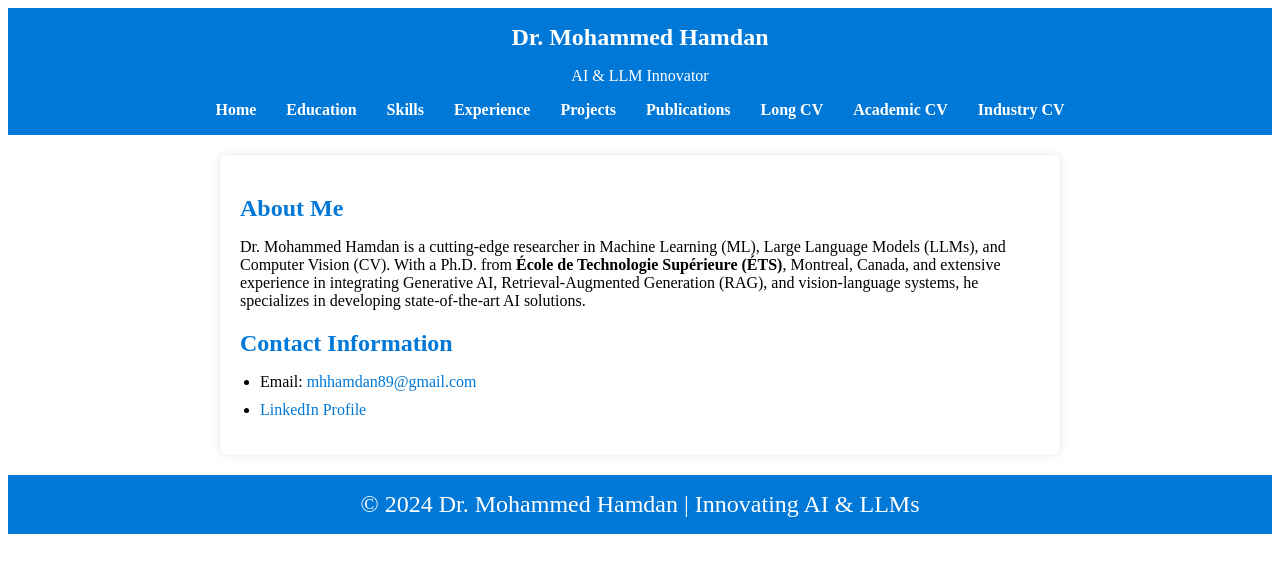
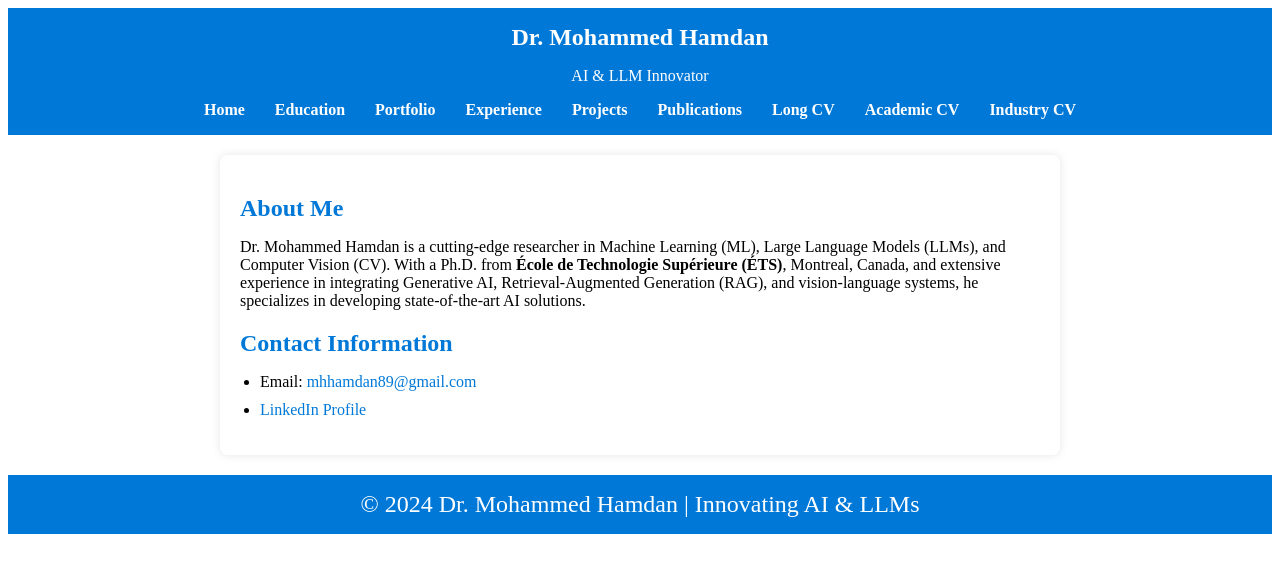
Before and after one commit to MHHamdan/moha, a Jekyll site: the page built from index.html, in a window 1280 px wide. Shown: the top 573 px of the page. Built offline with Jekyll 4.4.1, drawn with Linux system fonts in a browser that asks for light colours.

Commit message:
Fix navigation links to use site.baseurl

```diff
--- a/_layouts/default.html
+++ b/_layouts/default.html
@@ -15,7 +15,7 @@
       <ul>
         <li><a href="{{ site.baseurl }}/">Home</a></li>
         <li><a href="{{ site.baseurl }}/education.html">Education</a></li>
-        <li><a href="{{ site.baseurl }}/skills.html">Skills</a></li>
+        <li><a href="{{ site.baseurl }}/portfolio.html">Portfolio</a></li>
         <li><a href="{{ site.baseurl }}/experience.html">Experience</a></li>
         <li><a href="{{ site.baseurl }}/projects.html">Projects</a></li>
         <li><a href="{{ site.baseurl }}/publications.html">Publications</a></li>
```
